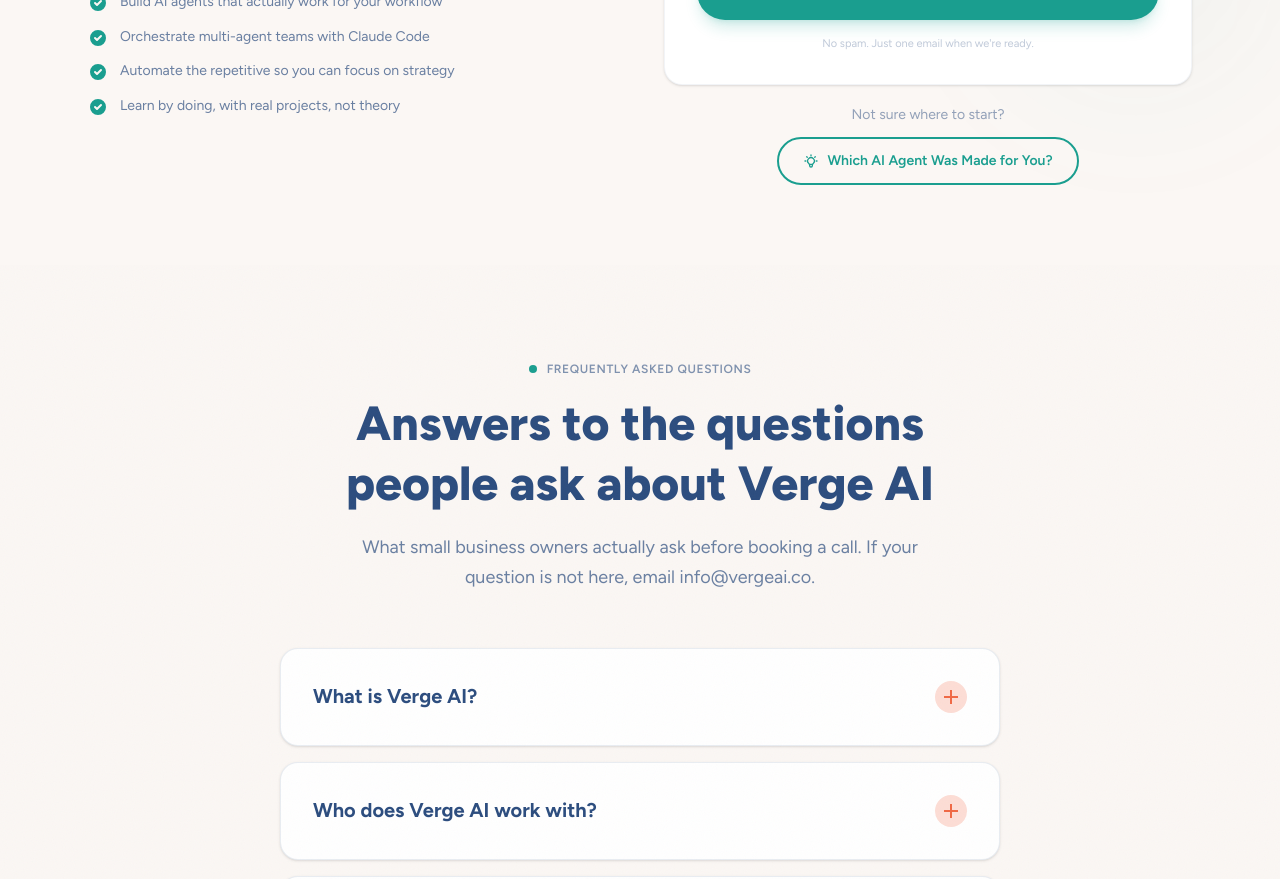
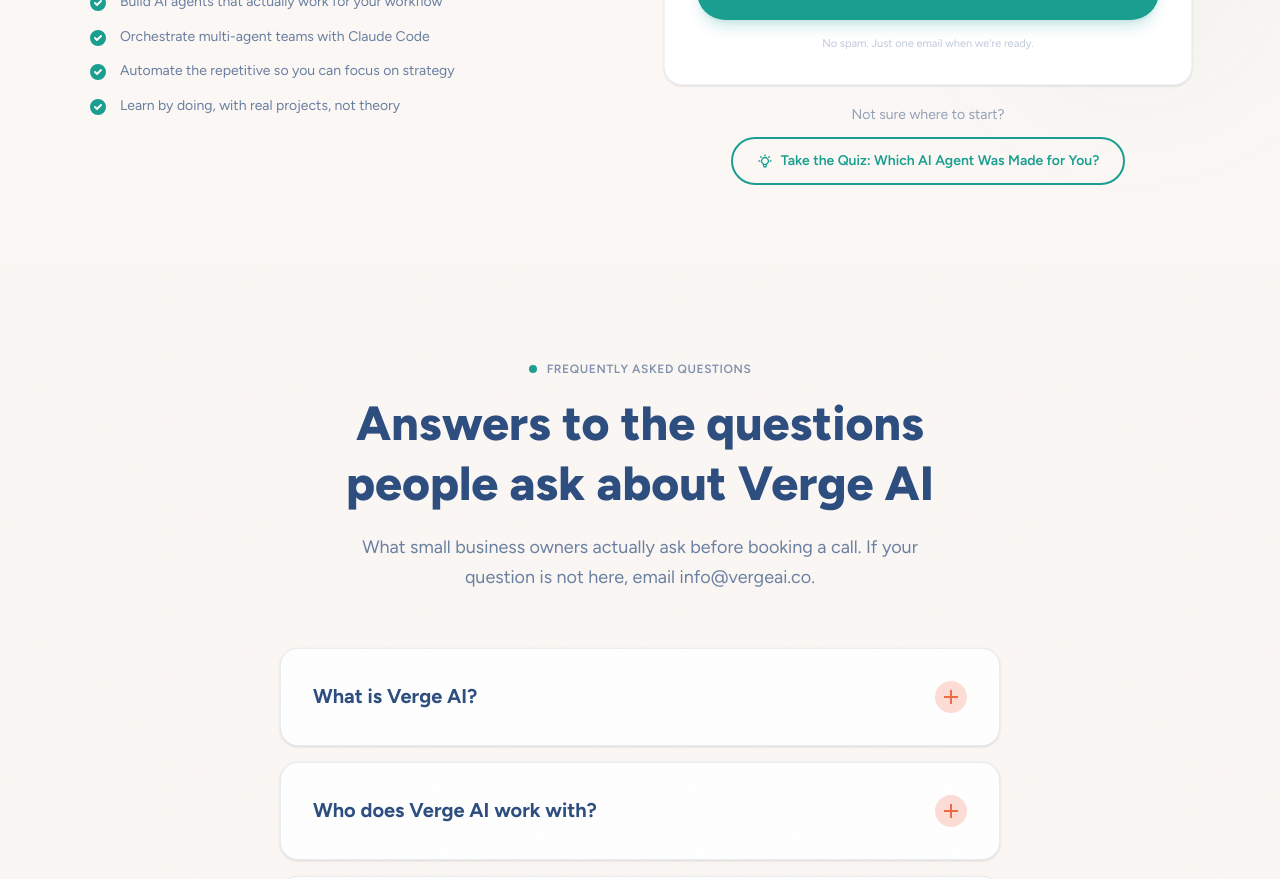
Before and after one commit to aubreyp11/vergeai-website, a Next.js app: page / in a window 1280 px wide. Shown: the part 3500-4379 px from the top of the page. Built offline with nearby package versions, Linux system fonts and the light colour scheme.

Commit message:
fix: clarify agents quiz button copy

```diff
--- a/src/components/professionals-waitlist.tsx
+++ b/src/components/professionals-waitlist.tsx
@@ -200,7 +200,7 @@
                 <svg className="w-4 h-4" fill="none" stroke="currentColor" viewBox="0 0 24 24" strokeWidth={2}>
                   <path strokeLinecap="round" strokeLinejoin="round" d="M9.663 17h4.673M12 3v1m6.364 1.636l-.707.707M21 12h-1M4 12H3m3.343-5.657l-.707-.707m2.828 9.9a5 5 0 117.072 0l-.548.547A3.374 3.374 0 0014 18.469V19a2 2 0 11-4 0v-.531c0-.895-.356-1.754-.988-2.386l-.548-.547z" />
                 </svg>
-                Which AI Agent Was Made for You?
+                Take the Quiz: Which AI Agent Was Made for You?
               </a>
             </div>
           </motion.div>
```
